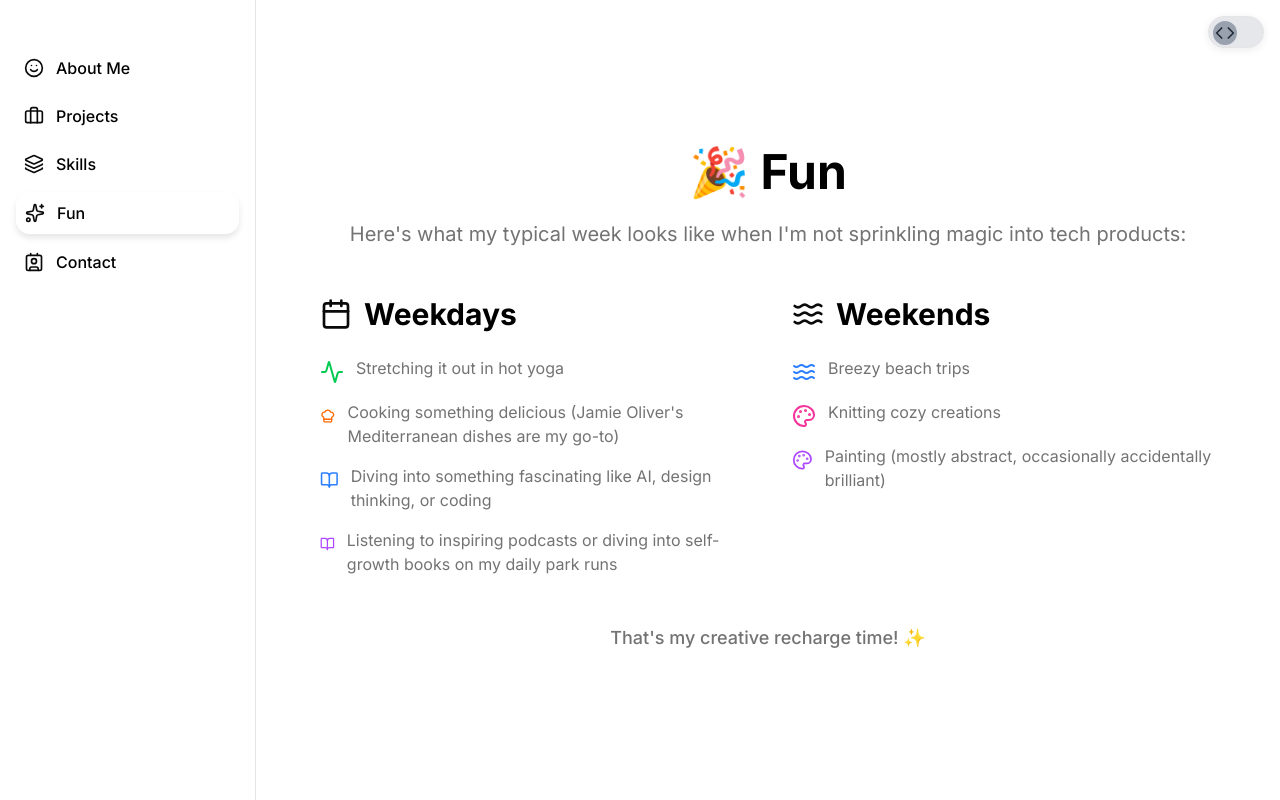
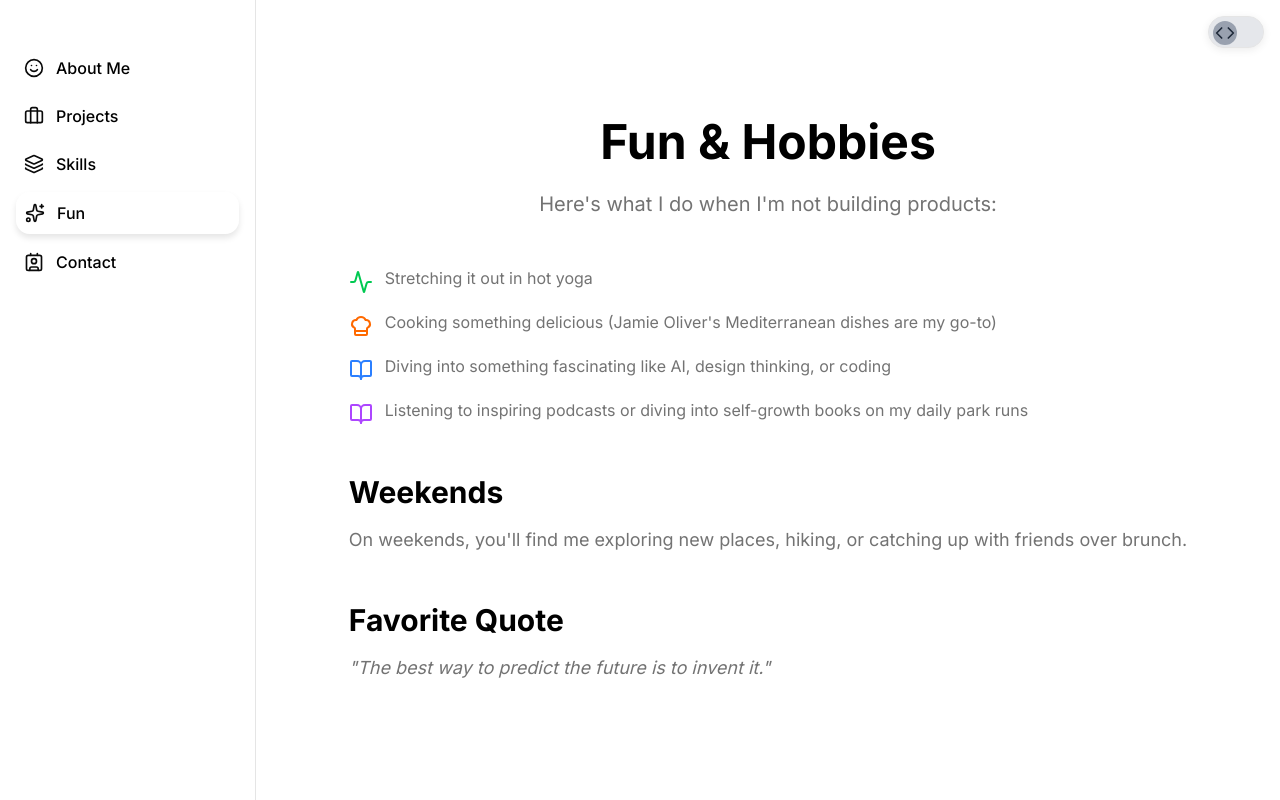
Before and after one commit to arasodagled/my-portfolio, a Next.js app: page /fun in a window 1280 px wide. Built offline with nearby package versions, Linux system fonts and the light colour scheme.

Commit message:
project done with only text, fixed quotes bug

```diff
--- a/src/app/contact/page.tsx
+++ b/src/app/contact/page.tsx
@@ -5,11 +5,11 @@ export default function ContactPage() {
     <div className="flex flex-col items-center justify-center min-h-screen p-8">
       <div className="max-w-4xl mx-auto w-full text-center">
         <div className="mb-12">
-          <h1 className="text-5xl font-bold mb-6">📬 Let's Build Something Meaningful</h1>
+          <h1 className="text-5xl font-bold mb-6">📬 Let&apos;s Build Something Meaningful</h1>
           <p className="text-xl text-muted-foreground max-w-2xl mx-auto">
             Want to turn a complex idea or inefficient process into something smart, useful, and beautifully human?
           </p>
-          <p className="text-lg font-medium mt-4">I'd love to hear about it.</p>
+          <p className="text-lg font-medium mt-4">I&apos;d love to hear about it.</p>
         </div>
 
         <div className="grid grid-cols-1 md:grid-cols-3 gap-8 mt-12">
@@ -39,7 +39,7 @@ export default function ContactPage() {
 
           <div className="glass-button p-6 rounded-xl">
             <MessageSquare className="w-8 h-8 mx-auto mb-4 text-sidebar-foreground" />
-            <h3 className="text-lg font-semibold mb-2">Let's Chat</h3>
+            <h3 className="text-lg font-semibold mb-2">Let&apos;s Chat</h3>
             <p className="text-muted-foreground">
               Ready to discuss your project?
             </p>
--- a/src/app/fun/page.tsx
+++ b/src/app/fun/page.tsx
@@ -5,72 +5,40 @@ export default function FunPage() {
     <div className="flex flex-col items-center justify-center min-h-screen p-8">
       <div className="max-w-4xl mx-auto w-full">
         <div className="text-center mb-12">
-          <h1 className="text-5xl font-bold mb-6">🎉 Fun</h1>
-          <p className="text-xl text-muted-foreground">
-            Here's what my typical week looks like when I'm not sprinkling magic into tech products:
+          <h1 className="text-5xl font-bold mb-6">Fun &amp; Hobbies</h1>
+          <p className="text-xl text-muted-foreground mb-4">
+            Here&apos;s what I do when I&apos;m not building products:
           </p>
         </div>
-
-        <div className="grid grid-cols-1 lg:grid-cols-2 gap-12">
-          {/* Weekdays */}
-          <div className="space-y-6">
-            <div className="flex items-center mb-6">
-              <Calendar className="w-8 h-8 mr-3 text-sidebar-foreground" />
-              <h2 className="text-3xl font-bold">Weekdays</h2>
-            </div>
-
         <div className="space-y-4">
           <div className="flex items-start">
             <Activity className="w-6 h-6 mr-3 mt-1 text-green-500" />
             <p className="text-muted-foreground">Stretching it out in hot yoga</p>
           </div>
-
           <div className="flex items-start">
             <ChefHat className="w-6 h-6 mr-3 mt-1 text-orange-500" />
-                <p className="text-muted-foreground">Cooking something delicious (Jamie Oliver's Mediterranean dishes are my go-to)</p>
+            <p className="text-muted-foreground">Cooking something delicious (Jamie Oliver&apos;s Mediterranean dishes are my go-to)</p>
           </div>
-
           <div className="flex items-start">
             <BookOpen className="w-6 h-6 mr-3 mt-1 text-blue-500" />
             <p className="text-muted-foreground">Diving into something fascinating like AI, design thinking, or coding</p>
           </div>
-
           <div className="flex items-start">
             <BookOpen className="w-6 h-6 mr-3 mt-1 text-purple-500" />
             <p className="text-muted-foreground">Listening to inspiring podcasts or diving into self-growth books on my daily park runs</p>
           </div>
         </div>
+        {/* Weekends */}
+        <div className="mt-12">
+          <h2 className="text-3xl font-bold mb-4">Weekends</h2>
+          <p className="text-lg text-muted-foreground">
+            On weekends, you&apos;ll find me exploring new places, hiking, or catching up with friends over brunch.
+          </p>
         </div>
-
-          {/* Weekends */}
-          <div className="space-y-6">
-            <div className="flex items-center mb-6">
-              <Waves className="w-8 h-8 mr-3 text-sidebar-foreground" />
-              <h2 className="text-3xl font-bold">Weekends</h2>
-            </div>
-
-            <div className="space-y-4">
-              <div className="flex items-start">
-                <Waves className="w-6 h-6 mr-3 mt-1 text-blue-500" />
-                <p className="text-muted-foreground">Breezy beach trips</p>
-              </div>
-
-              <div className="flex items-start">
-                <Palette className="w-6 h-6 mr-3 mt-1 text-pink-500" />
-                <p className="text-muted-foreground">Knitting cozy creations</p>
-              </div>
-
-              <div className="flex items-start">
-                <Palette className="w-6 h-6 mr-3 mt-1 text-purple-500" />
-                <p className="text-muted-foreground">Painting (mostly abstract, occasionally accidentally brilliant)</p>
-              </div>
-            </div>
-          </div>
-        </div>
-
-        <div className="text-center mt-12">
-          <p className="text-lg font-medium text-muted-foreground">
-            That's my creative recharge time! ✨
+        <div className="mt-12">
+          <h2 className="text-3xl font-bold mb-4">Favorite Quote</h2>
+          <p className="text-lg text-muted-foreground italic">
+            &quot;The best way to predict the future is to invent it.&quot;
           </p>
         </div>
       </div>
--- a/src/app/projects/data-dashboards/page.tsx
+++ b/src/app/projects/data-dashboards/page.tsx
@@ -74,7 +74,7 @@ export default function DataDashboardsPage() {
               <h2 className="text-2xl font-bold">🧠 Reflection</h2>
             </div>
             <p className="text-muted-foreground italic">
-              "Data automation projects taught me the importance of clean data pipelines and user-friendly visualizations for effective decision-making."
+              &quot;Data automation projects taught me the importance of clean data pipelines and user-friendly visualizations for effective decision-making.&quot;
             </p>
           </div>
         </div>
--- a/src/app/projects/language-tracker/page.tsx
+++ b/src/app/projects/language-tracker/page.tsx
@@ -104,7 +104,7 @@ export default function LanguageTrackerPage() {
               <h2 className="text-2xl font-bold">🧠 Reflection</h2>
             </div>
             <p className="text-muted-foreground italic">
-              "This project sharpened my systems thinking — turning an informal, people-heavy workflow into an intelligent, scalable system. It also deepened my experience translating business rules into logic flows for automation."
+              &quot;This project sharpened my systems thinking — turning an informal, people-heavy workflow into an intelligent, scalable system. It also deepened my experience translating business rules into logic flows for automation.&quot;
             </p>
           </div>
         </div>
--- a/src/app/projects/nursery-inventory/page.tsx
+++ b/src/app/projects/nursery-inventory/page.tsx
@@ -74,7 +74,7 @@ export default function NurseryInventoryPage() {
               <h2 className="text-2xl font-bold">🧠 Reflection</h2>
             </div>
             <p className="text-muted-foreground italic">
-              "Even simple tools can have a big impact on daily workflows. This project reinforced the value of understanding user needs in context."
+              &quot;Even simple tools can have a big impact on daily workflows. This project reinforced the value of understanding user needs in context.&quot;
             </p>
           </div>
         </div>
--- a/src/app/projects/talent-platform/page.tsx
+++ b/src/app/projects/talent-platform/page.tsx
@@ -108,7 +108,7 @@ export default function TalentPlatformPage() {
               <h2 className="text-2xl font-bold">🧠 Reflection</h2>
             </div>
             <p className="text-muted-foreground italic">
-              "This project taught me how to turn fuzzy user needs into structured, intelligent systems. Even with limited resources, I learned to balance feasibility, empathy, and data strategy — creating a product that's both loved by users and scalable for business."
+              &quot;This project taught me how to turn fuzzy user needs into structured, intelligent systems. Even with limited resources, I learned to balance feasibility, empathy, and data strategy — creating a product that&apos;s both loved by users and scalable for business.&quot;
             </p>
           </div>
         </div>
--- a/src/app/projects/voice-assistant/page.tsx
+++ b/src/app/projects/voice-assistant/page.tsx
@@ -74,7 +74,7 @@ export default function VoiceAssistantPage() {
               <h2 className="text-2xl font-bold">🧠 Reflection</h2>
             </div>
             <p className="text-muted-foreground italic">
-              "This MVP taught me the importance of rapid prototyping and user testing in emerging technology spaces."
+              &quot;This MVP taught me the importance of rapid prototyping and user testing in emerging technology spaces.&quot;
             </p>
           </div>
         </div>
```
Lines whose indentation alone changed are shown as unchanged.
